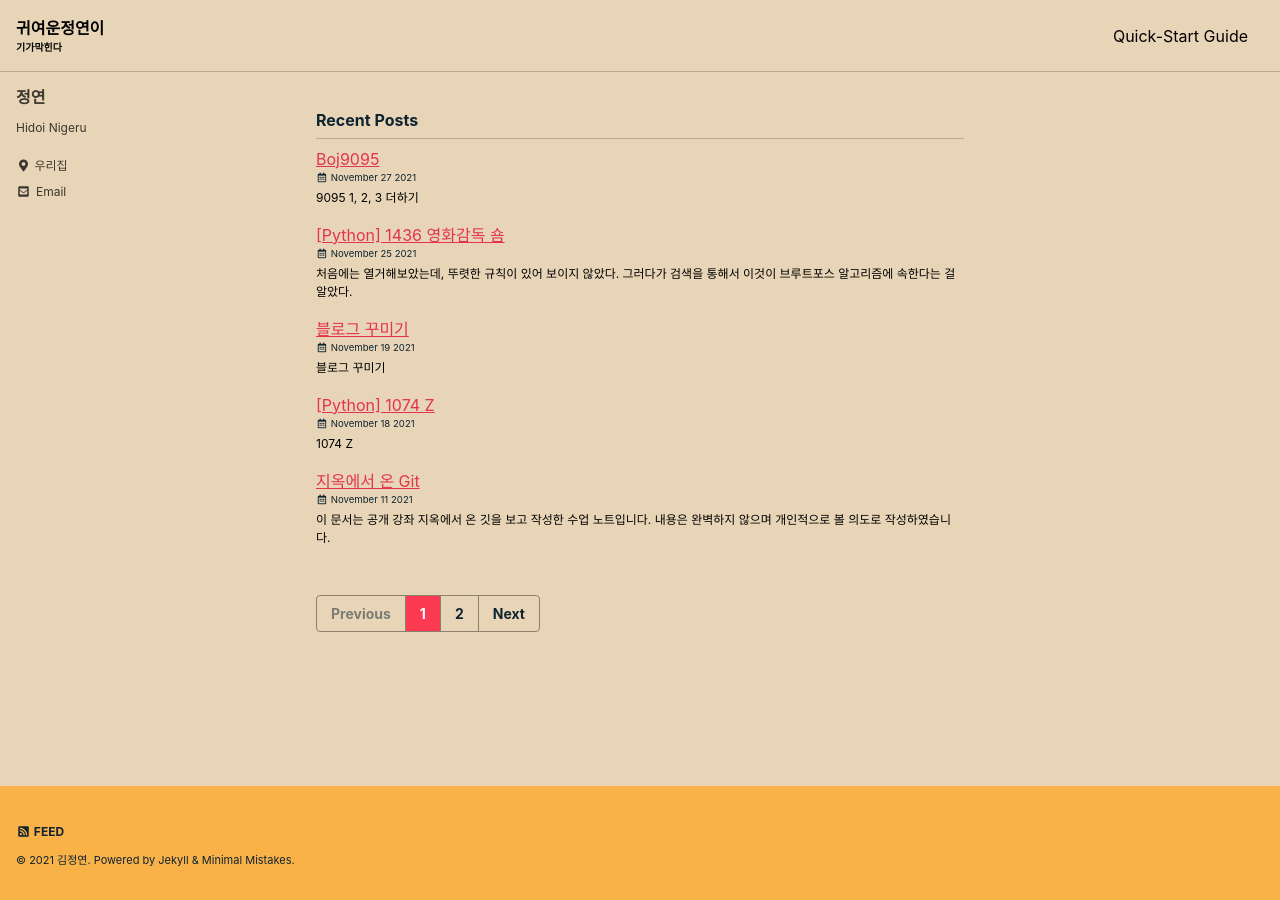
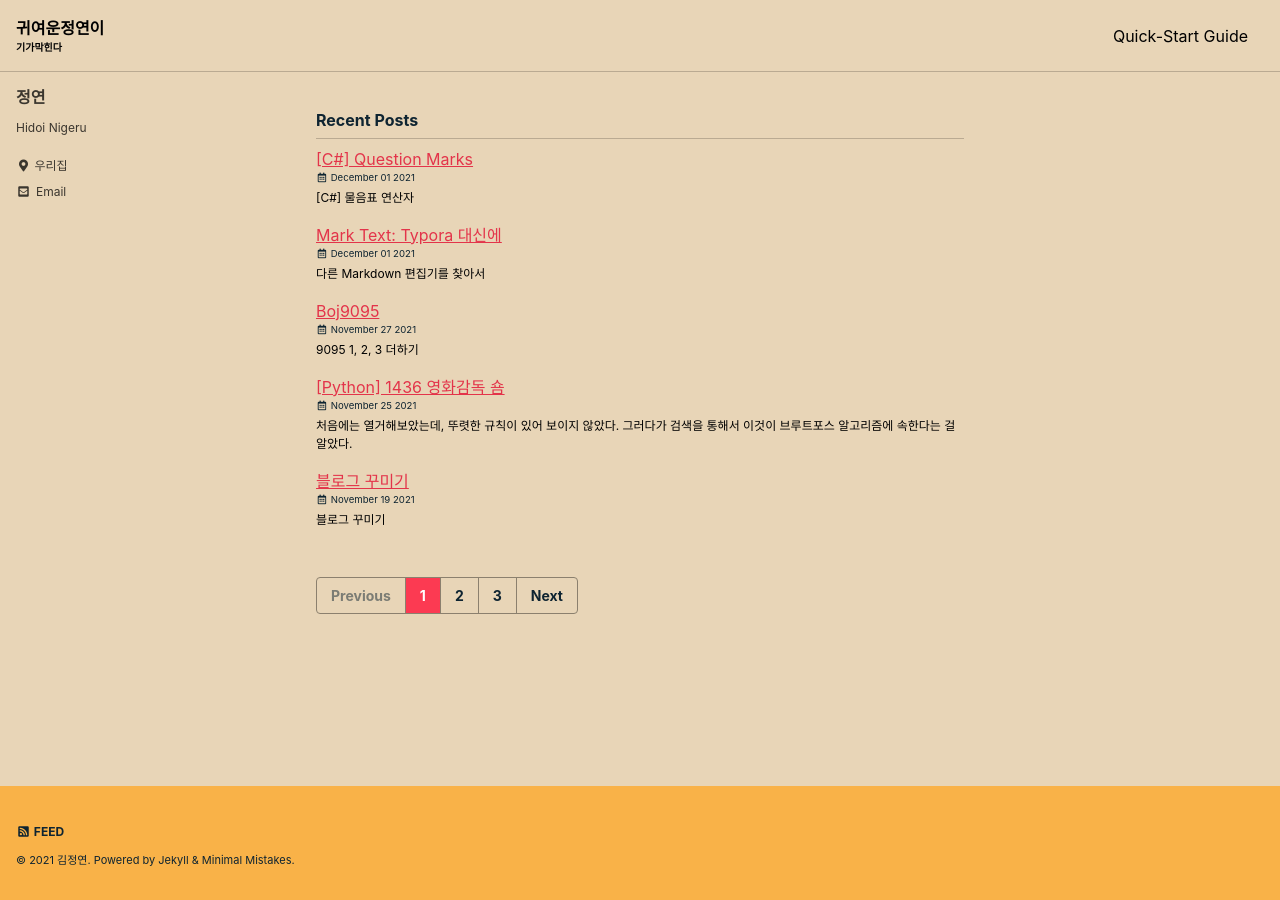
Before and after one commit to 0008mari/0008mari.github.io, a Jekyll site: the page built from index.html, in a window 1280 px wide. Built offline with Jekyll 4.4.1, drawn with Linux system fonts in a browser that asks for light colours; cached includes are drawn as plain includes; the list of posts is cut into pages by our own code; part of the change alters nothing that is shown.

Commit message:
add posts

````diff
--- /dev/null
+++ b/_posts/2021-12-01-Hello-MarkText.md
@@ -0,0 +1,64 @@
+---
+layout: post
+title: "Mark Text: Typora 대신에"
+date: 2021-12-01
+categories: tips
+tags: "tips"
+---
+
+# 다른 Markdown 편집기를 찾아서
+
+이 년 정도 잘 쓰고 있던 Typora가 정식 버전으로 바뀌면서 유료화된다고 한다. [링크](https://support.typora.io/What's-New-1.0/)
+
+가격은 14.99$로 한글과 컴퓨터를 6만원 주고 산 입장에서 못 살 것도 아닌데, 뭔가 대안이 있는지 찾아보려고 한다.
+
+참고로 이 글 역시 Typora로 쓰고 있다.
+
+## 필요 스펙
+
+* 미리보기 화면과 작성 화면이 나뉘어져 있지 않아야 한다.
+* LaTex 지원
+
+## 필요 없는 것
+
+* 마크다운 단축키는 거진 외우고 있기 때문에 꼭 보여주지 않아도 된다.
+* 다크모드는 굳이 필요 없을 듯하다.
+
+## 후보
+
+### Notable
+
+* 라이트, 다크 모드 지원
+* 위지윅 기능은 없다. 그러나 나는 외우고 있다.
+* zen mode - 불필요한 메뉴를 보이지 않게 함.
+* 노트를 바로 링크로 공유하는 기능이 있다 (!)
+
+zen mode 보고 보이는 그대로 편집 가능한 줄 알았는데 아님 ㅠㅠ 게다가 소스코드 모드의 경우 한글 폰트가 굴림체라서 오바다...
+
+### Mark Text
+
+찾았습니다!!
+
+* 라이트, 다크 테마 여러가지 지원
+
+* Typora보다 더 심플함
+
+* 미리보기 화면 그대로 작성 가능.
+
+* LaTex, Mermaid 지원
+
+[깃허브 주소](https://github.com/marktext/marktext)
+
+## 사용 후기
+
+하루 정도 사용해본 결과 Typora에 없는 기능이 지원되는 장점이 있다.
+
+* 테마가 더 예쁨 (주관적)
+
+* 웹 링크 붙여넣기를 하면 자동으로 하이퍼링크로 만들어 준다.
+
+이런 단점도 있다.
+
+* 화면이 이상하게 덜덜거림
+
+이것은 치명적인 단점인데, 항상 발생하는 것이 아니므로 일단 어떤 상황에서 일어나는지 파악해봐야겠다. 그리고 오픈소스다보니 언젠가는 고쳐지겠지 하는 마음으로 살면 좋을 듯하다.
--- /dev/null
+++ b/_posts/2021-12-01-csharp-question-mark.md
@@ -0,0 +1,79 @@
+---
+layout: post
+title: "[C#] Question Marks"
+date: 2021-12-01
+categories: csharp
+tags: "csharp"
+---
+
+
+# [C#] 물음표 연산자
+
+아래와 같은 변수 선언문을 만났다.
+
+```csharp
+public string? Name { get; set; }
+```
+
+이것은 선언된 변수가 `Nullable`임을 의미한다.
+
+`Nullable`이라는 용어의 의미는 아래 예제를 보면 알 수 있다.
+
+```csharp
+int i1=1; //ok
+int i2=null; //not ok
+
+int? i3=1; //ok
+int? i4=null; //ok
+```
+
+또한 이렇게 표현해도 된다. 원래 아래와 같이 쓰는 것이 정식이고 물음표가 축약 형태이다.
+
+```csharp
+public Nullable<string> Name { get; set; }
+```
+
+## 비슷한 친구들
+
+### 삼항연산자 `?`
+
+```csharp
+condition ? consequent : alternative
+```
+
+설명 생략
+
+### null-conditional operator `?.`
+
+```csharp
+ction<TValue> myAction = null;
+
+if (myAction != null)
+{
+  myAction(TValue);
+}
+```
+
+위의 동작을 `?.`를 사용하면 아래와 같이 표기할 수 있다.
+
+```csharp
+myAction?.Invoke(TValue);
+```
+
+### null-coalescing operator `??`
+
+왼쪽 피연산자의 값이 null이 아닌 경우 그것을 반환한다. 왼쪽 피연산자의 값이 null인 경우 오른쪽 피연산자를 평가하고 반환한다.
+
+### null-coalescing assignment operator `??=`
+
+Available in C# 8.0 and later, the null-coalescing assignment operator `??=` assigns the value of its right-hand operand to its left-hand operand only if the left-hand operand evaluates to `null`. The `??=` operator doesn't evaluate its right-hand operand if the left-hand operand evaluates to non-null.
+
+## 참고문서
+
+[c# - What is the purpose of a question mark after a type (for example: int? myVariable)? - Stack Overflow](https://stackoverflow.com/questions/2690866/what-is-the-purpose-of-a-question-mark-after-a-type-for-example-int-myvariabl)
+
+[What does question mark and dot operator ?. mean in C# 6.0? - Stack Overflow](https://stackoverflow.com/questions/28352072/what-does-question-mark-and-dot-operator-mean-in-c-sharp-6-0)
+
+[?? and ??= operators - C# reference | Microsoft Docs](https://docs.microsoft.com/en-us/dotnet/csharp/language-reference/operators/null-coalescing-operator)
+
+[Member access operators and expressions - C# reference | Microsoft Docs](https://docs.microsoft.com/en-us/dotnet/csharp/language-reference/operators/member-access-operators#null-conditional-operators--and-)
````
Also changed, not shown: _posts/2021-11-10-boj1620.md (+0 -5 lines).
